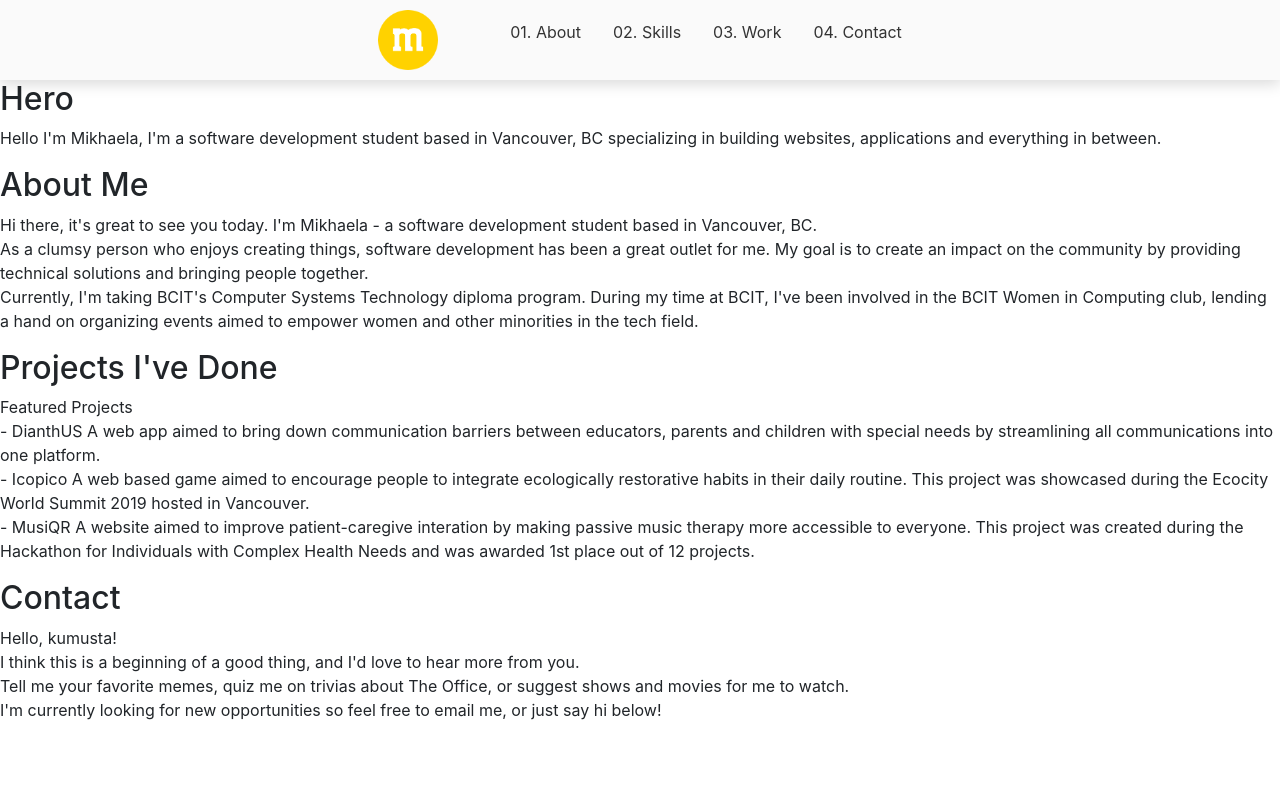
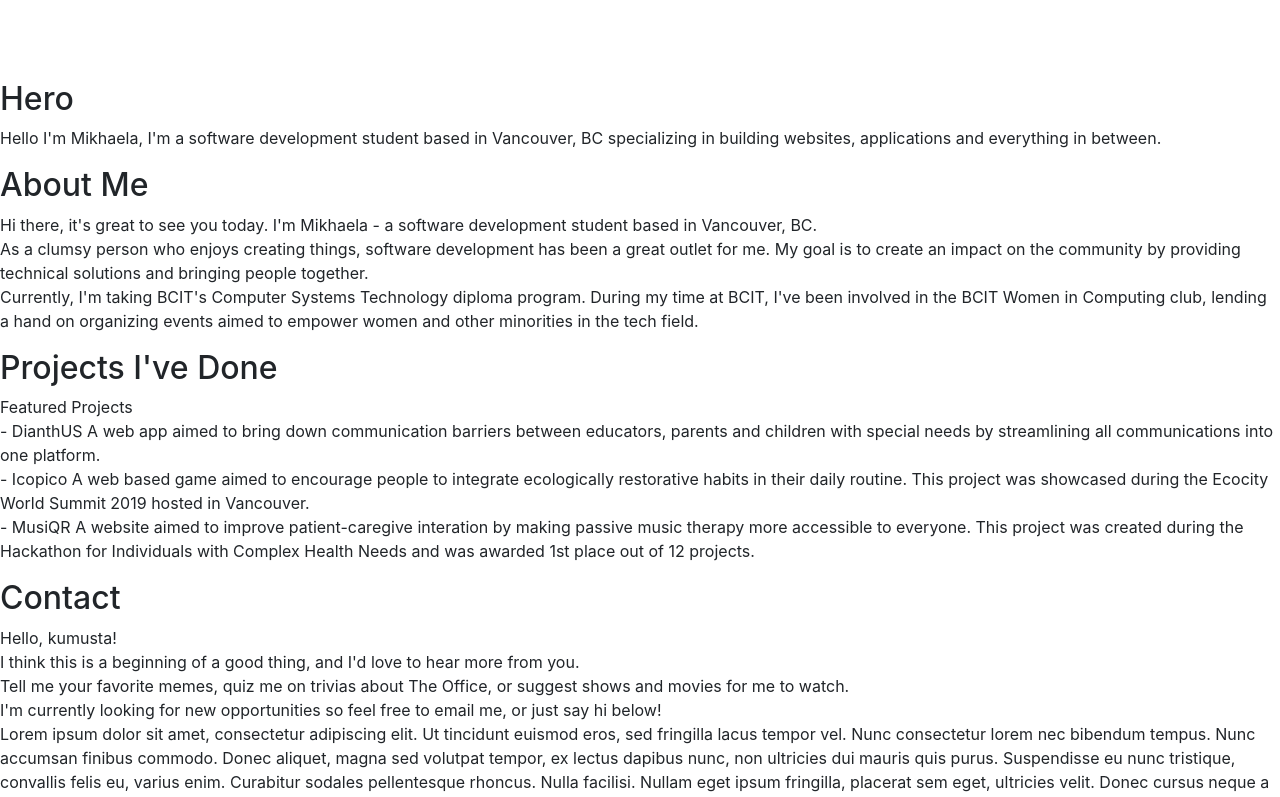
Before and after one commit to mlayon/portfolio, a React (Create React App) app in the folder personal-website/: page / in a window 1280 px wide. Shown: the top 797 px of the page. Built offline with nearby package versions, Linux system fonts and the light colour scheme.

Commit message:
implemented hiding navbar during scroll down, and showing navbar during scroll up

```diff
--- a/personal-website/src/components/Contact.js
+++ b/personal-website/src/components/Contact.js
@@ -8,19 +8,38 @@ export default class Contact extends Component {
           <h2>Contact</h2>
           <p>
             Hello, kumusta!
-
-            <br/>
-            I think this is a beginning of a good thing, and I'd
-            love to hear more from you.
-
-            <br/>
-            Tell me your favorite memes, quiz me on
-            trivias about The Office, or suggest shows and movies for me to
-            watch.
-
-            <br/>
-            I'm currently looking for new opportunities so feel free to
-            email me, or just say hi below!
+            <br />
+            I think this is a beginning of a good thing, and I'd love to hear
+            more from you.
+            <br />
+            Tell me your favorite memes, quiz me on trivias about The Office, or
+            suggest shows and movies for me to watch.
+            <br />
+            I'm currently looking for new opportunities so feel free to email
+            me, or just say hi below!
+            <br />
+            Lorem ipsum dolor sit amet, consectetur adipiscing elit. Ut
+            tincidunt euismod eros, sed fringilla lacus tempor vel. Nunc
+            consectetur lorem nec bibendum tempus. Nunc accumsan finibus
+            commodo. Donec aliquet, magna sed volutpat tempor, ex lectus dapibus
+            nunc, non ultricies dui mauris quis purus. Suspendisse eu nunc
+            tristique, convallis felis eu, varius enim. Curabitur sodales
+            pellentesque rhoncus. Nulla facilisi. Nullam eget ipsum fringilla,
+            placerat sem eget, ultricies velit. Donec cursus neque a arcu
+            interdum, non lobortis metus tristique. Mauris iaculis turpis eu
+            lobortis laoreet. In hac habitasse platea dictumst. In blandit
+            ligula sem, vehicula pellentesque leo rutrum ut. Phasellus velit
+            lectus, convallis eget imperdiet et, fermentum vitae erat. Fusce
+            magna leo, pharetra nec blandit eu, rhoncus non velit. Ut sed
+            pellentesque libero. Mauris commodo neque a ultrices tincidunt.
+            Nullam leo ligula, semper eu suscipit fringilla, tempus volutpat
+            urna. Vestibulum ante ipsum primis in faucibus orci luctus et
+            ultrices posuere cubilia curae; Suspendisse porta erat ex, eget
+            mattis lectus aliquam eu. Sed vel dignissim turpis. Donec tempus
+            metus et ligula venenatis, at vestibulum tortor hendrerit. Nullam a
+            faucibus neque. Morbi luctus purus nibh, quis fermentum dui maximus
+            ac. Pellentesque cursus sed ante eu gravida. Nunc egestas arcu eget
+            turpis laoreet posuere. Donec dapibus varius velit.
           </p>
         </div>
       </section>
--- a/personal-website/src/components/Navbar.js
+++ b/personal-website/src/components/Navbar.js
@@ -3,13 +3,40 @@ import { Link, animateScroll as scroll } from "react-scroll";
 import logo from "../img/m-logo.png";
 
 export default class Navbar extends Component {
+  constructor() {
+    super();
+    this.state = {
+      show: true,
+      scrollPos: 0
+    };
+  }
+
+  componentDidMount() {
+    window.addEventListener("scroll", this.handleScroll);
+  }
+
+  componentWillUnmount() {
+    window.removeEventListener("scroll", this.handleScroll);
+  }
+
   scrollToTop = () => {
     scroll.scrollToTop();
   };
 
+  handleScroll = () => {
+    this.setState({
+      scrollPos: document.body.getBoundingClientRect().top,
+      show: document.body.getBoundingClientRect().top > this.state.scrollPos
+    });
+  };
+
   render() {
+
+    console.log(this.state);
     return (
-      <nav className="nav" id="navbar">
+
+      <nav id="nav" className={this.state.show ? "active" : "hidden"}>
+
         <div className="nav-content">
           <img
             src={logo}
--- a/personal-website/src/stylings/App.css
+++ b/personal-website/src/stylings/App.css
@@ -1,7 +1,7 @@
 :root {
   --off-white: #fafafa;
 }
-.nav {
+#nav {
   background-color: var(--off-white);
   position: sticky;
   top: 0px;
@@ -9,6 +9,17 @@
   height: 80px;
   z-index: 1000;
   box-shadow: 0 4px 14px 0 rgba(0, 0, 0, 0.15);
+}
+
+.active {
+  visibility: visible;
+  transition: all 0.5s;
+}
+
+.hidden {
+  visibility: hidden;
+  transition: all 0.5s;
+  transform: translateY(-100%);
 }
 
 .nav-logo {
@@ -20,7 +31,7 @@
   cursor: pointer;
 }
 
-.nav .nav-content {
+#nav .nav-content {
   max-width: 900px;
   padding: 0rem 3rem;
   margin: 0 auto;
```
